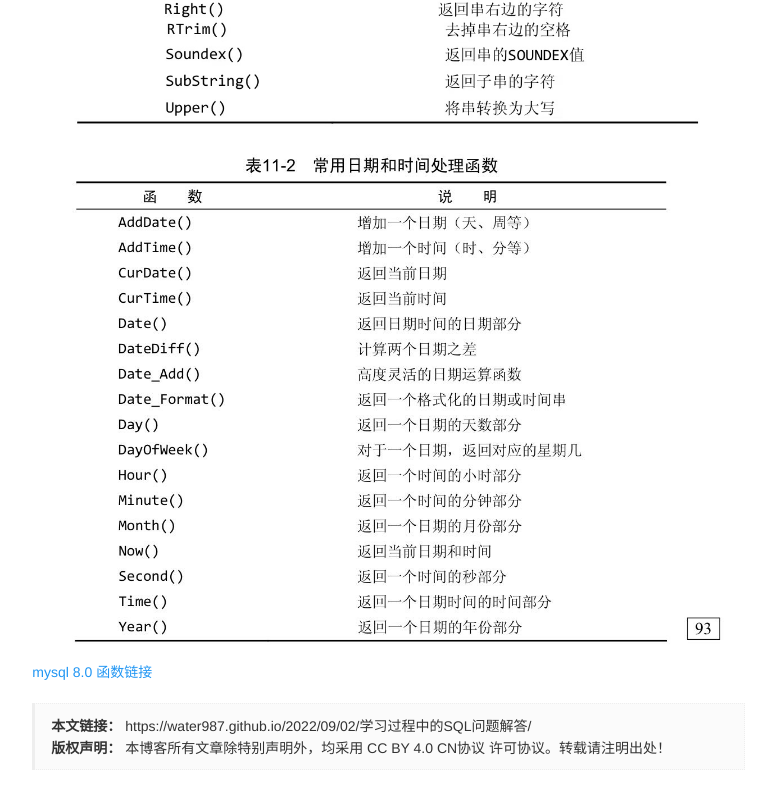
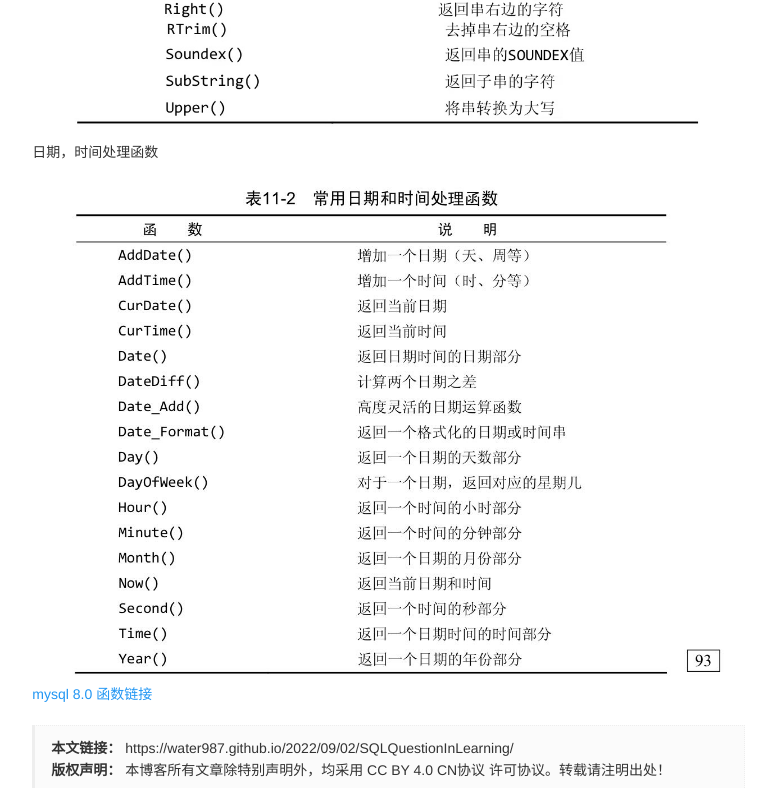
Before and after one commit to Water987/water987.github.io, a plain HTML site: page 2022/09/02/SQLQuestionInLearning/index.html in a window 1280 px wide. Shown: the part 895-1683 px from the top of the page, without its empty margins (211-987 px from the left). Drawn offline with nearby package versions, Linux system fonts and the light colour scheme; no server answers; a script that the page names is missing.

Commit message:
Site updated: 2022-09-02 15:59:27

```diff
--- a/2022/09/02/学习过程中的SQL问题解答/index.html
+++ b/2022/09/02/SQLQuestionInLearning/index.html
@@ -21,21 +21,21 @@
   <meta name="description" content="Q: mysql 中 having，where 执行顺序A: where 在数据分组前进行过滤，having在数据分组后进行过滤。 Q:if 语句如何使用A:if(列&#x3D;条件，true返回，false返回) Mysql常用命令12&#x2F;&#x2F; 连接数据库mysql -u username -p -h mysql地址 -P 端口  mysql函数123456&#x2F;&#x2F;拼接字符串Concat(str1,str2,..">
 <meta property="og:type" content="article">
 <meta property="og:title" content="学习过程中的SQL问题解答">
-<meta property="og:url" content="https://water987.github.io/2022/09/02/%E5%AD%A6%E4%B9%A0%E8%BF%87%E7%A8%8B%E4%B8%AD%E7%9A%84SQL%E9%97%AE%E9%A2%98%E8%A7%A3%E7%AD%94/index.html">
+<meta property="og:url" content="https://water987.github.io/2022/09/02/SQLQuestionInLearning/index.html">
 <meta property="og:site_name" content="生命不息，编程不止">
 <meta property="og:description" content="Q: mysql 中 having，where 执行顺序A: where 在数据分组前进行过滤，having在数据分组后进行过滤。 Q:if 语句如何使用A:if(列&#x3D;条件，true返回，false返回) Mysql常用命令12&#x2F;&#x2F; 连接数据库mysql -u username -p -h mysql地址 -P 端口  mysql函数123456&#x2F;&#x2F;拼接字符串Concat(str1,str2,..">
 <meta property="og:locale" content="zh_CN">
-<meta property="og:image" content="https://water987.github.io/2022/09/02/%E5%AD%A6%E4%B9%A0%E8%BF%87%E7%A8%8B%E4%B8%AD%E7%9A%84SQL%E9%97%AE%E9%A2%98%E8%A7%A3%E7%AD%94/9521fa9c59d7419022485ed800adc06.jpg">
-<meta property="og:image" content="https://water987.github.io/2022/09/02/%E5%AD%A6%E4%B9%A0%E8%BF%87%E7%A8%8B%E4%B8%AD%E7%9A%84SQL%E9%97%AE%E9%A2%98%E8%A7%A3%E7%AD%94/d8a8c1f25a34e10a684b8c71caea961.jpg">
-<meta property="og:image" content="https://water987.github.io/2022/09/02/%E5%AD%A6%E4%B9%A0%E8%BF%87%E7%A8%8B%E4%B8%AD%E7%9A%84SQL%E9%97%AE%E9%A2%98%E8%A7%A3%E7%AD%94/bc982423d3ca9914321a7450f7d05ca.jpg">
+<meta property="og:image" content="https://water987.github.io/2022/09/02/SQLQuestionInLearning/9521fa9c59d7419022485ed800adc06.jpg">
+<meta property="og:image" content="https://water987.github.io/2022/09/02/SQLQuestionInLearning/d8a8c1f25a34e10a684b8c71caea961.jpg">
+<meta property="og:image" content="https://water987.github.io/2022/09/02/SQLQuestionInLearning/%E5%87%BD%E6%95%B0.jpg">
 <meta property="article:published_time" content="2022-09-02T03:14:53.000Z">
-<meta property="article:modified_time" content="2022-09-02T06:53:00.054Z">
+<meta property="article:modified_time" content="2022-09-02T07:58:21.153Z">
 <meta property="article:author" content="water">
 <meta property="article:tag" content="数据库">
 <meta name="twitter:card" content="summary">
-<meta name="twitter:image" content="https://water987.github.io/2022/09/02/%E5%AD%A6%E4%B9%A0%E8%BF%87%E7%A8%8B%E4%B8%AD%E7%9A%84SQL%E9%97%AE%E9%A2%98%E8%A7%A3%E7%AD%94/9521fa9c59d7419022485ed800adc06.jpg">
+<meta name="twitter:image" content="https://water987.github.io/2022/09/02/SQLQuestionInLearning/9521fa9c59d7419022485ed800adc06.jpg">
   <!-- Canonical links -->
-  <link rel="canonical" href="https://water987.github.io/2022/09/02/%E5%AD%A6%E4%B9%A0%E8%BF%87%E7%A8%8B%E4%B8%AD%E7%9A%84SQL%E9%97%AE%E9%A2%98%E8%A7%A3%E7%AD%94/index.html">
+  <link rel="canonical" href="https://water987.github.io/2022/09/02/SQLQuestionInLearning/index.html">
 
     <link rel="alternate" href="/atom.xml" title="生命不息，编程不止" type="application/atom+xml">
 
@@ -256,7 +256,7 @@
 
               </p>
               <p class="item-title">
-                <a href="/2022/09/02/%E5%AD%A6%E4%B9%A0%E8%BF%87%E7%A8%8B%E4%B8%AD%E7%9A%84SQL%E9%97%AE%E9%A2%98%E8%A7%A3%E7%AD%94/" class="title">学习过程中的SQL问题解答</a>
+                <a href="/2022/09/02/SQLQuestionInLearning/" class="title">学习过程中的SQL问题解答</a>
               </p>
               <p class="item-date">
                 <time datetime="2022-09-02T03:14:53.000Z" itemprop="datePublished">2022-09-02</time>
@@ -277,7 +277,7 @@
 
 <main class="main" role="main">
   <div class="content">
-  <article id="post-学习过程中的SQL问题解答" class="article article-type-post" itemscope itemtype="http://schema.org/BlogPosting">
+  <article id="post-SQLQuestionInLearning" class="article article-type-post" itemscope itemtype="http://schema.org/BlogPosting">
 
     <div class="article-header">
 
@@ -292,7 +292,7 @@
       <div class="article-meta">
         <span class="article-date">
     <i class="icon icon-calendar-check"></i>
-	<a href="/2022/09/02/%E5%AD%A6%E4%B9%A0%E8%BF%87%E7%A8%8B%E4%B8%AD%E7%9A%84SQL%E9%97%AE%E9%A2%98%E8%A7%A3%E7%AD%94/" class="article-date">
+	<a href="/2022/09/02/SQLQuestionInLearning/" class="article-date">
 	  <time datetime="2022-09-02T03:14:53.000Z" itemprop="datePublished">2022-09-02</time>
 	</a>
 </span>
@@ -306,7 +306,7 @@
 
 
 
-        <span class="post-comment"><i class="icon icon-comment"></i> <a href="/2022/09/02/%E5%AD%A6%E4%B9%A0%E8%BF%87%E7%A8%8B%E4%B8%AD%E7%9A%84SQL%E9%97%AE%E9%A2%98%E8%A7%A3%E7%AD%94/#comments" class="article-comment-link">评论</a></span>
+        <span class="post-comment"><i class="icon icon-comment"></i> <a href="/2022/09/02/SQLQuestionInLearning/#comments" class="article-comment-link">评论</a></span>
 
       </div>
     </div>
@@ -318,8 +318,10 @@
 
 <h4 id="mysql函数"><a href="#mysql函数" class="headerlink" title="mysql函数"></a>mysql函数</h4><figure class="highlight plaintext"><table><tr><td class="gutter"><pre><span class="line">1</span><br><span class="line">2</span><br><span class="line">3</span><br><span class="line">4</span><br><span class="line">5</span><br><span class="line">6</span><br></pre></td><td class="code"><pre><span class="line">//拼接字符串</span><br><span class="line">Concat(str1,str2,...)</span><br><span class="line">// 去掉 字符串 最左 最右空格</span><br><span class="line">LTrim(str) </span><br><span class="line">RTrim(str)</span><br><span class="line">Trim(str)</span><br></pre></td></tr></table></figure>
 
-<p><img src="9521fa9c59d7419022485ed800adc06.jpg" alt="9521fa9c59d7419022485ed800adc06"><img src="d8a8c1f25a34e10a684b8c71caea961.jpg" alt="d8a8c1f25a34e10a684b8c71caea961"></p>
-<p><img src="bc982423d3ca9914321a7450f7d05ca.jpg" alt="bc982423d3ca9914321a7450f7d05ca"></p>
+<p><img src="/2022/09/02/SQLQuestionInLearning/9521fa9c59d7419022485ed800adc06.jpg" alt="9521fa9c59d7419022485ed800adc06"><img src="/2022/09/02/SQLQuestionInLearning/d8a8c1f25a34e10a684b8c71caea961.jpg" alt="d8a8c1f25a34e10a684b8c71caea961"></p>
+<p>日期，时间处理函数</p>
+<img src="/2022/09/02/SQLQuestionInLearning/%E5%87%BD%E6%95%B0.jpg" class title="函数">
+
 <p><a target="_blank" rel="noopener" href="https://www.deituicms.com/mysql8cn/cn/web.html">mysql 8.0 函数链接</a></p>
 
 
@@ -330,7 +332,7 @@
 
     <li class="post-copyright-link hidden-xs">
       <strong>本文链接：</strong>
-      <a href="https://water987.github.io/2022/09/02/%E5%AD%A6%E4%B9%A0%E8%BF%87%E7%A8%8B%E4%B8%AD%E7%9A%84SQL%E9%97%AE%E9%A2%98%E8%A7%A3%E7%AD%94/" title="学习过程中的SQL问题解答" target="_blank" rel="external">https://water987.github.io/2022/09/02/学习过程中的SQL问题解答/</a>
+      <a href="https://water987.github.io/2022/09/02/SQLQuestionInLearning/" title="学习过程中的SQL问题解答" target="_blank" rel="external">https://water987.github.io/2022/09/02/SQLQuestionInLearning/</a>
     </li>
 
     <li class="post-copyright-license">
```
Also changed, not shown: archives/2022/09/index.html (+2 -2 lines), archives/2022/index.html (+2 -2 lines), archives/index.html (+2 -2 lines), index.html (+10 -8 lines), tags/数据库/index.html (+2 -2 lines), 2022/09/02/SQLQuestionInLearning/20220723_CNP503.jpg (added), 2022/09/02/SQLQuestionInLearning/9521fa9c59d7419022485ed800adc06.jpg (renamed from 2022/09/02/学习过程中的SQL问题解答/9521fa9c59d7419022485ed800adc06.jpg), 2022/09/02/SQLQuestionInLearning/d8a8c1f25a34e10a684b8c71caea961.jpg (renamed from 2022/09/02/学习过程中的SQL问题解答/d8a8c1f25a34e10a684b8c71caea961.jpg), 2022/09/02/SQLQuestionInLearning/函数.jpg (renamed from 2022/09/02/学习过程中的SQL问题解答/bc982423d3ca9914321a7450f7d05ca.jpg), 2022/09/02/学习过程中的SQL问题解答/Snipaste_2022-08-12_15-10-14.jpg (deleted).
